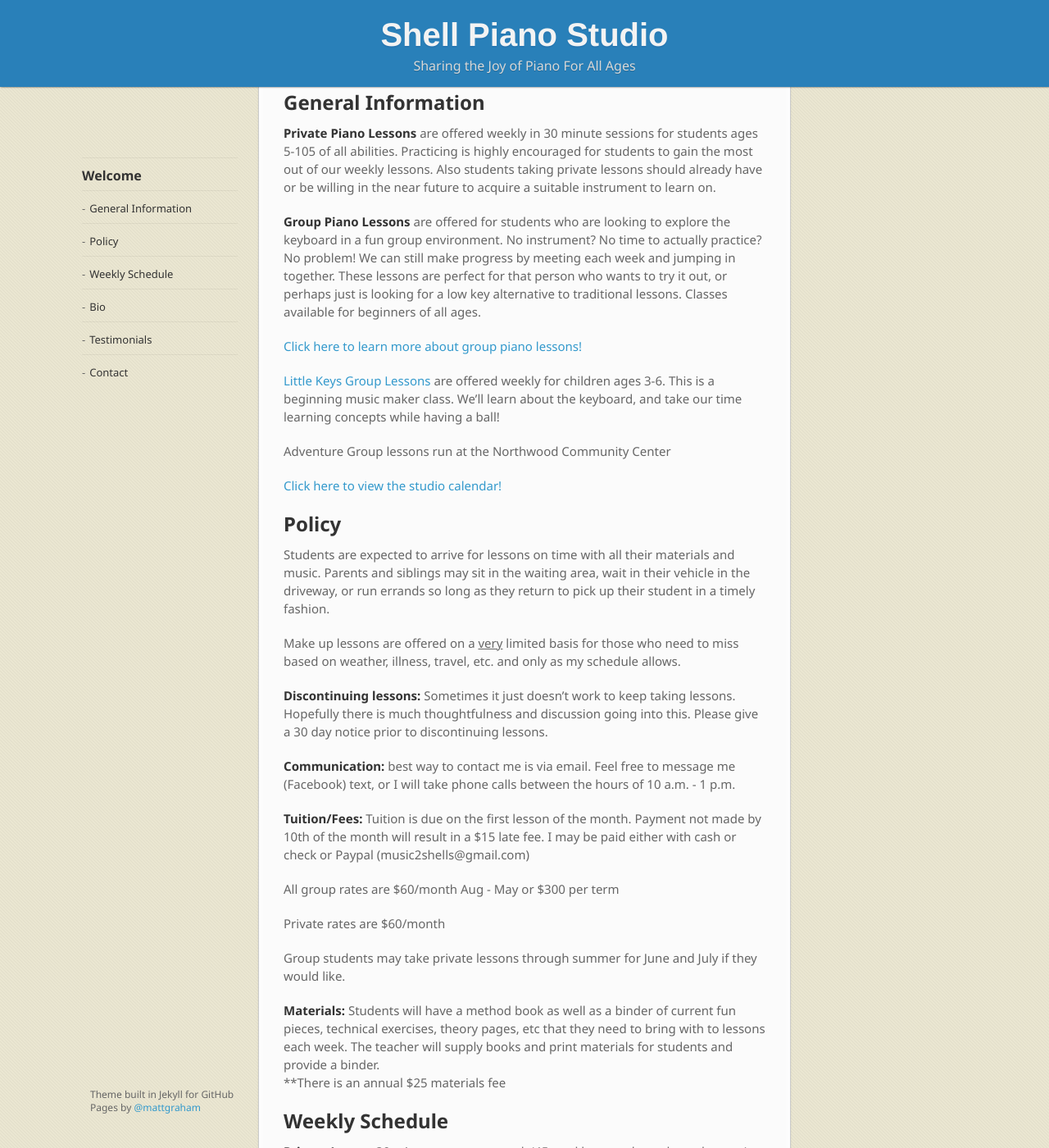
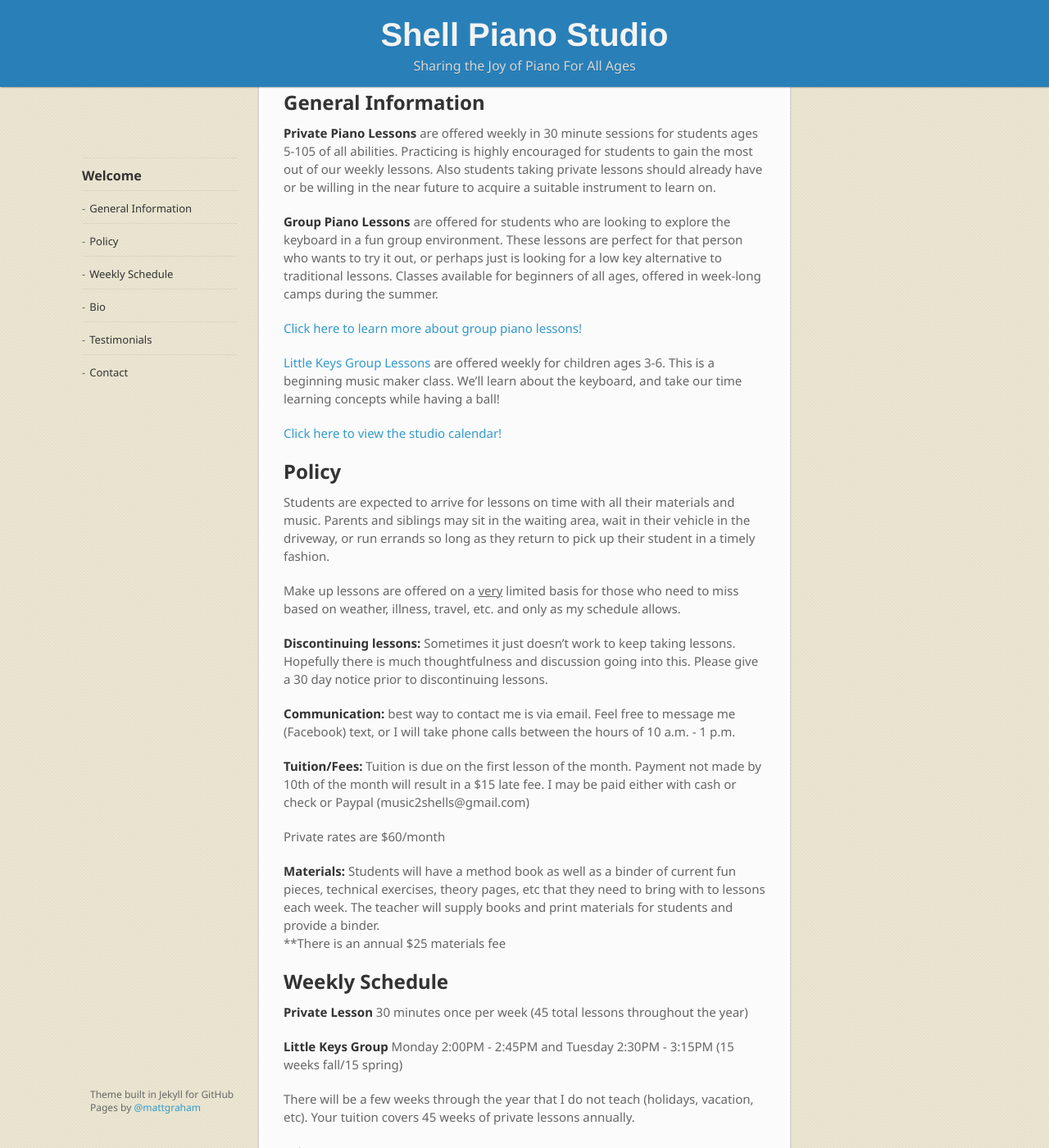
Before and after one commit to trentonshell/shellpiano, a Jekyll site: the page built from index.md, in a window 1280 px wide and 1400 px high, scrolled down 416 px. Shown: the whole window at 82% size. Built offline with Jekyll 4.4.1, drawn with Linux system fonts in a browser that asks for light colours; nearby versions of some CDN libraries; some web fonts are replaced; some of the changed text lies outside the part shown.

Commit message:
Update site information

```diff
--- a/_layouts/home.html
+++ b/_layouts/home.html
@@ -14,10 +14,9 @@
     <h2>General Information</h2>
 
     <p><strong>Private Piano Lessons</strong> are offered weekly in 30 minute sessions for students ages 5-105 of all abilities. Practicing is highly encouraged for students to gain the most out of our weekly lessons. Also students taking private lessons should already have or be willing in the near future to acquire a suitable instrument to learn on.</p>
-    <p><strong>Group Piano Lessons</strong> are offered for students who are looking to explore the keyboard in a fun group environment. No instrument? No time to actually practice? No problem! We can still make progress by meeting each week and jumping in together. These lessons are perfect for that person who wants to try it out, or perhaps just is looking for a low key alternative to traditional lessons. Classes available for beginners of all ages.</p>
+    <p><strong>Group Piano Lessons</strong> are offered for students who are looking to explore the keyboard in a fun group environment. These lessons are perfect for that person who wants to try it out, or perhaps just is looking for a low key alternative to traditional lessons. Classes available for beginners of all ages, offered in week-long camps during the summer.</p>
     <p><a href="/documents/GroupPianoDescription.pdf">Click here to learn more about group piano lessons!</a></p>
     <p><strong><a href="/documents/LittleKeys.pdf">Little Keys Group Lessons</a></strong> are offered weekly for children ages 3-6. This is a beginning music maker class. We’ll learn about the keyboard, and take our time learning concepts while having a ball!</p>
-    <p>Adventure Group lessons run at the Northwood Community Center</p>
     <p><a href="/documents/ShellPianoStudioCalendar.pdf">Click here to view the studio calendar!</a></p>
 
     <h2>Policy</h2>
@@ -27,9 +26,7 @@
     <p><strong>Discontinuing lessons: </strong> Sometimes it just doesn’t work to keep taking lessons. Hopefully there is much thoughtfulness and discussion going into this. Please give a 30 day notice prior to discontinuing lessons. </p>
     <p><strong>Communication: </strong> best way to contact me is via email. Feel free to message me (Facebook) text, or I will take phone calls between the hours of 10 a.m. - 1 p.m. </p>
     <p><strong>Tuition/Fees: </strong> Tuition is due on the first lesson of the month. Payment not made by 10th of the month will result in a $15 late fee. I may be paid either with cash or check or Paypal (music2shells@gmail.com) </p>
-    <p>All group rates are $60/month Aug - May  or  $300 per term</p>
     <p>Private rates are $60/month</p>
-    <p>Group students may take private lessons through summer for June and July if they would like.</p>
 
     <p><strong>Materials: </strong> Students will have a method book as well as a binder of current fun pieces, technical exercises, theory pages, etc that they need to bring with to lessons each week. The teacher will supply books and print materials for students and provide a binder. <br>**There is an annual $25 materials fee </p>
 
@@ -37,9 +34,8 @@
 
     <p><strong> Private Lesson </strong> 30 minutes once per week (45 total lessons throughout the year)</p>
     <p><strong> Little Keys Group </strong> Monday 2:00PM - 2:45PM and Tuesday 2:30PM - 3:15PM (15 weeks fall/15 spring)</p>
-    <p><strong> Adventure Group </strong> Tuesday 4:00PM - 4:45PM (15 weeks fall / 15 weeks spring)</p>
 
-    <p>There will be a few weeks through the year that I do not teach (holidays, vacation, etc). Your tuition covers 45 weeks of private lessons annually or 30 weeks of group lessons, which allows for this.</p>
+    <p>There will be a few weeks through the year that I do not teach (holidays, vacation, etc). Your tuition covers 45 weeks of private lessons annually.</p>
 
 
     {% include bio.html %}
```
Also changed, not shown: 1 other file.
